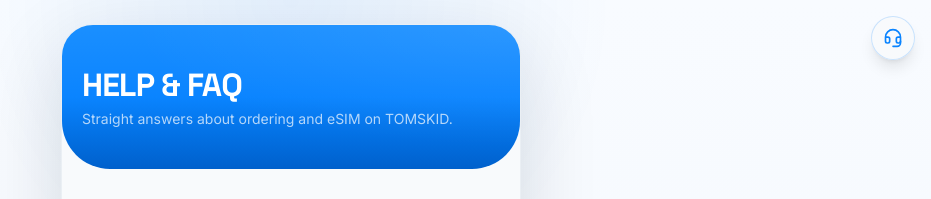
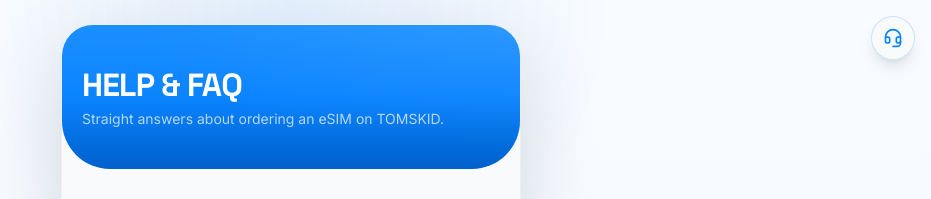
Before and after one commit to Elijah-hash7/TomSkid, a Next.js app: page /faq in a window 1280 px wide. Shown: the top 199 px of the page, without its empty margins (349-1280 px from the left). Built offline with nearby package versions, Linux system fonts and the light colour scheme; a web font is replaced by a local one.

Commit message:
updated a typo

```diff
--- a/app/(customer)/faq/page.tsx
+++ b/app/(customer)/faq/page.tsx
@@ -10,7 +10,7 @@
             Help & FAQ
           </h1>
           <p className="text-sm text-white/70">
-            Straight answers about ordering and eSIM on TOMSKID.
+            Straight answers about ordering an eSIM on TOMSKID.
           </p>
         </div>
       </header>
```
